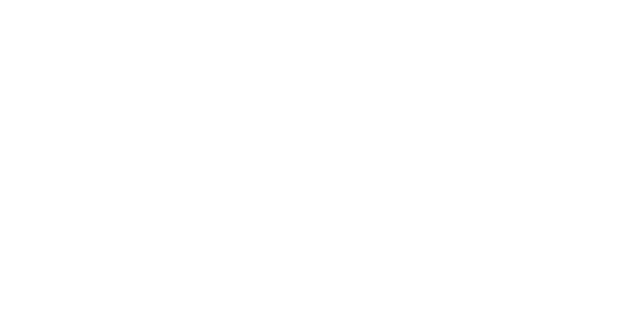
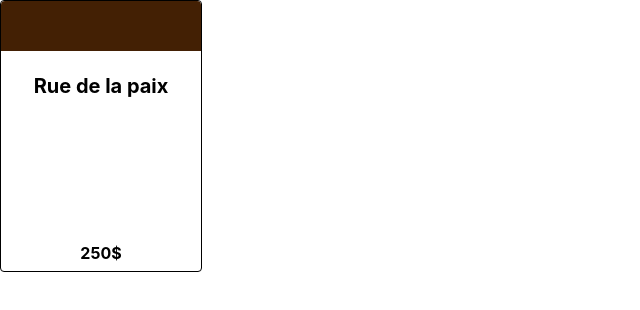
Before and after one commit to Lodgia/MonopolYnov, a React (Vite) app: page / in a window 1280 px wide. Shown: the top 310 px of the page, without its empty margins (0-640 px from the left). Built offline with nearby package versions, Linux system fonts and the light colour scheme.

Commit message:
[MODIF] couleurs et ajout du front d'une case

```diff
--- a/src/App.tsx
+++ b/src/App.tsx
@@ -1,12 +1,17 @@
+import { Case } from "./Case.tsx";
 import './index.css'
+import { Player } from "./Player.ts";
+import {Propriety} from "./Propriety.ts"
 
+const p = new Propriety("Rue de la paix",500,[250,50,75,95,200,1500],250,"brown")
+const pl = new Player(-1,"",1,3000)
 function App() {
 
-  return (
-    <>
-
-    </>
-  )
+    return (
+        <>
+            <Case propriety={p} player={pl}></Case>
+        </>
+    )
 }
 
 export default App
--- a/src/Case.tsx
+++ b/src/Case.tsx
@@ -8,10 +8,13 @@
 export function Case(props : CaseProps){
     return (
         <>
-            <div>
-                <p>{props.propriety.name}</p>
-                <p>{props.propriety.price}</p>
+        <div className="absolute border rounded-sm ">
+            <div className={`${props.propriety.color} min-w-[200px] min-h-[50px] rounded-t-sm`}></div>
+            <div className="rotate-[180] min-h-[200px] text-center ">
+                <h1 className="mt-5 font-bold text-[20px]">{props.propriety.name}</h1>
+                <p className="mt-35 font-bold">{props.propriety.price}$</p>
             </div>
+        </div>
         </>
     )
 }
--- a/src/Player.ts
+++ b/src/Player.ts
@@ -3,11 +3,11 @@
 export class Player{
     id : number;
     name : string;
-    c : Propriety ;
+    c : number ;
     haveProp : Propriety[]
     money : number;
 
-    constructor(id:number ,name:string, c: Propriety,money : number){
+    constructor(id:number ,name:string, c: number,money : number){
         this.id=id
         this.name = name
         this.c = c
@@ -36,4 +36,22 @@
         }
         return false
     }
+
+    checkProp(p:Propriety){
+        for (let i=0;i<this.haveProp.length;i++){
+            if (this.haveProp[i].id==p.id){
+                return true
+            }
+        }
+        return false
+    }
+
+    upgrade(p:Propriety){
+        if (this.checkProp(p)){
+            if (this.money>p.costHouse){
+                this.money-=p.costHouse
+                p.upgrade()
+            }
+        }
+    }
 }
--- a/src/Propriety.ts
+++ b/src/Propriety.ts
@@ -1,28 +1,46 @@
-import {Player} from './Player'
+import {Player} from './Player.ts'
+
+type ColorsProp = "brown"|"cyan"|"pink"|"orange"|"red"|"yellow"|"green"|"blue"|""
+const colorClasses = {
+    brown: "bg-yellow-950",
+    cyan:"bg-blue-300",
+    pink:"bg-pink-500",
+    orange:"bg-orange-500",
+    red: "bg-red-500",
+    yellow: "bg-amber-300",
+    blue: "bg-blue-500",
+    green: "bg-green-500",
+};
 
 export class Propriety{
+    id : number
     buyBy : number;
     playerIn : number;
     name : string;
     costHouse : number;
     allCost : number[];
     price : number
+    color : string
+    level : number
 
-    constructor(name: string,costHouse:number,allCost : number[],price:number){
+    constructor(name: string,costHouse:number,allCost : number[],price:number,color : ColorsProp){
         this.buyBy = -1;
         this.playerIn = -1;
         this.name = name;
-        this.costHouse = costHouse,
+        this.costHouse = costHouse;
+        this.level = 0;
         this.allCost = allCost;
         this.price = price;
+        this.color = colorClasses[color];
     }
 
-    upgrade(n:number){
-        this.price = this.allCost[n]
+    upgrade(){
+        this.level++
+        this.price = this.allCost[this.level]
     }
 
     isBuyBy(p:Player){
-        this.price = this.allCost[0]
+        this.price = this.allCost[this.level++]
         this.buyBy = p.id
     }
 
--- /dev/null
+++ b/src/des.tsx
@@ -0,0 +1,21 @@
+function rollDice(){
+    return Math.random()*6
+}
+
+interface desProps{
+    ():[number,number]
+}
+
+export function des( props : desProps){
+    let de1 = rollDice()
+    let de2 = rollDice()
+    return (
+        <>
+            <div className='absolute object-center' >
+                Score dé 1 :{de1} /// Score dé 2 : {de2}
+                Score total : {de1+de2}
+            </div>
+
+        </>
+    )
+}
```
